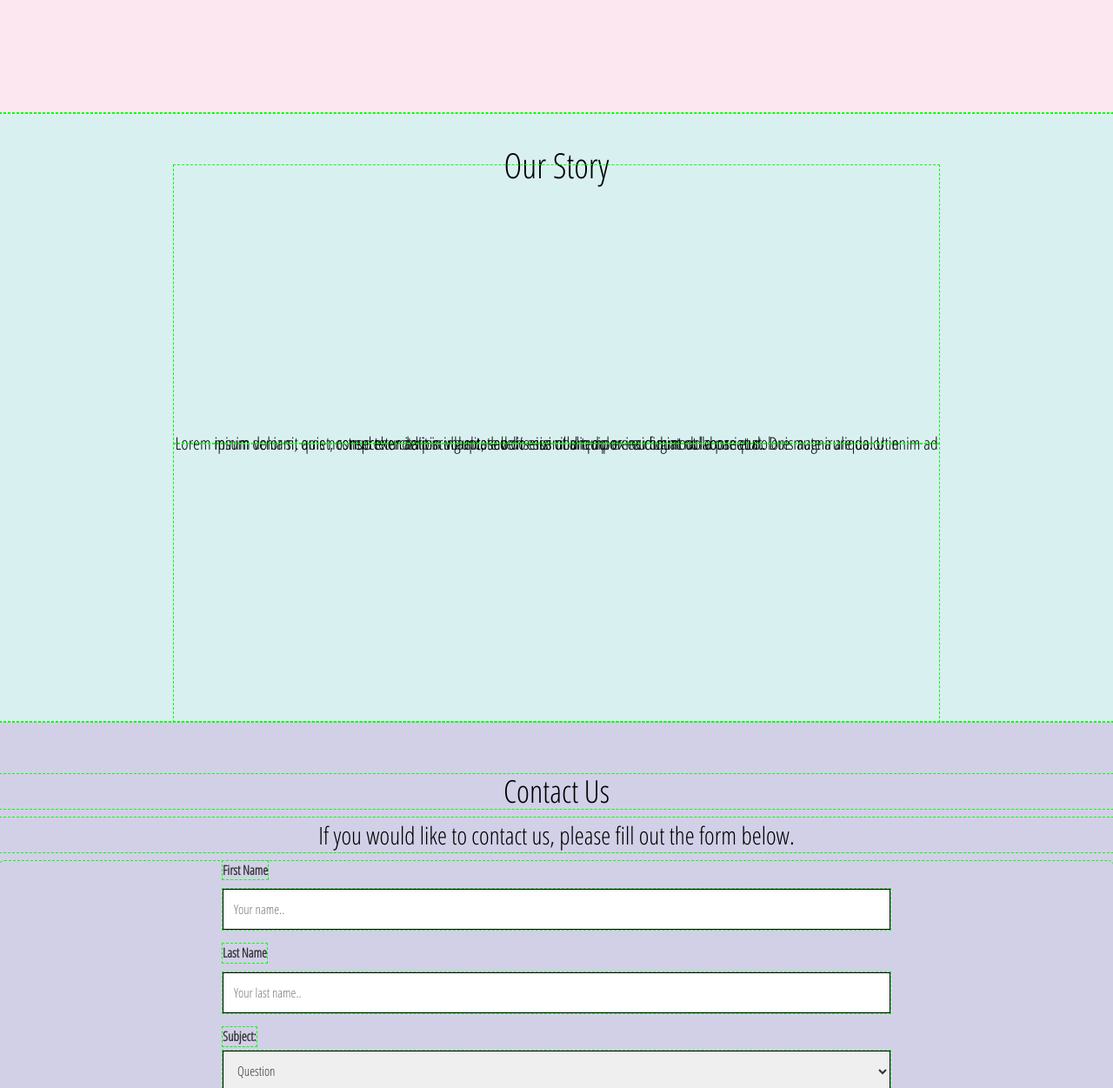
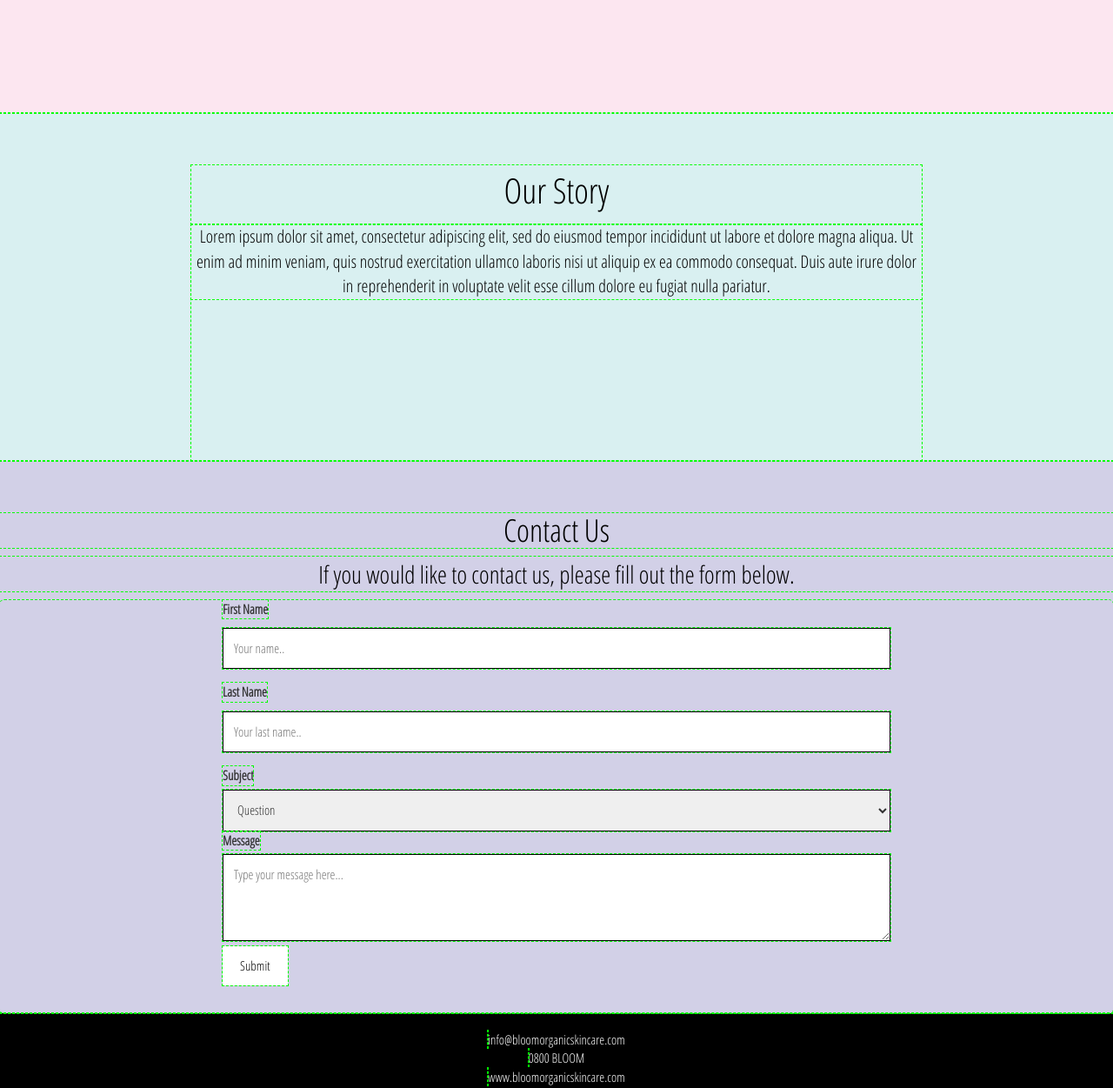
Before and after one commit to seychellemckay/Bloom_oli_seychelle, a plain HTML site: page index.html in a window 1280 px wide. Shown: the part 720-1971 px from the top of the page at 87% size. Drawn offline with nearby package versions, Linux system fonts and the light colour scheme.

Commit message:
fixed about section

```diff
--- a/Stylesheet.css
+++ b/Stylesheet.css
@@ -80,13 +80,12 @@ html, body {
 #about {
     grid-column: 1/3;
     padding-top: 60px;
-    padding-left: 200px;
-    padding-right: 200px;
-    line-height: 0;
+    padding-left: 220px;
+    padding-right: 220px;
     background-color: #d9f0f1;
-    height: 700px;
+    height: 400px;
     display: grid;
-    grid-template-rows: 1fr 1fr;
+    grid-template-rows: 20% 80%;
 }
 
 .aboutheading {
--- a/index.html
+++ b/index.html
@@ -95,11 +95,11 @@
 
                 <!-- Left and right controls -->
                 <a class="left carousel-control" href="#myCarousel" data-slide="prev">
-                  <span class="glyphicon glyphicon-chevron-left"></span>
+                    <span class="glyphicon glyphicon-chevron-left"></span>
                   <span class="sr-only">Previous</span>
                 </a>
                 <a class="right carousel-control" href="#myCarousel" data-slide="next">
-                  <span class="glyphicon glyphicon-chevron-right"></span>
+                    <span class="glyphicon glyphicon-chevron-right"></span>
                   <span class="sr-only">Next</span>
                 </a>
               </div>
@@ -137,7 +137,7 @@
                             <label for="lname">Last Name</label>
                             <input type="text" id="lname" name="lastname" placeholder="Your last name..">
 
-                            <label for="Subject">Subject:</label>
+                            <label for="Subject">Subject</label>
                             <select id="Subject" name="Subject">
                                 <option value="question">Question</option>
                                 <option value="feedback">Feedback</option>
```
